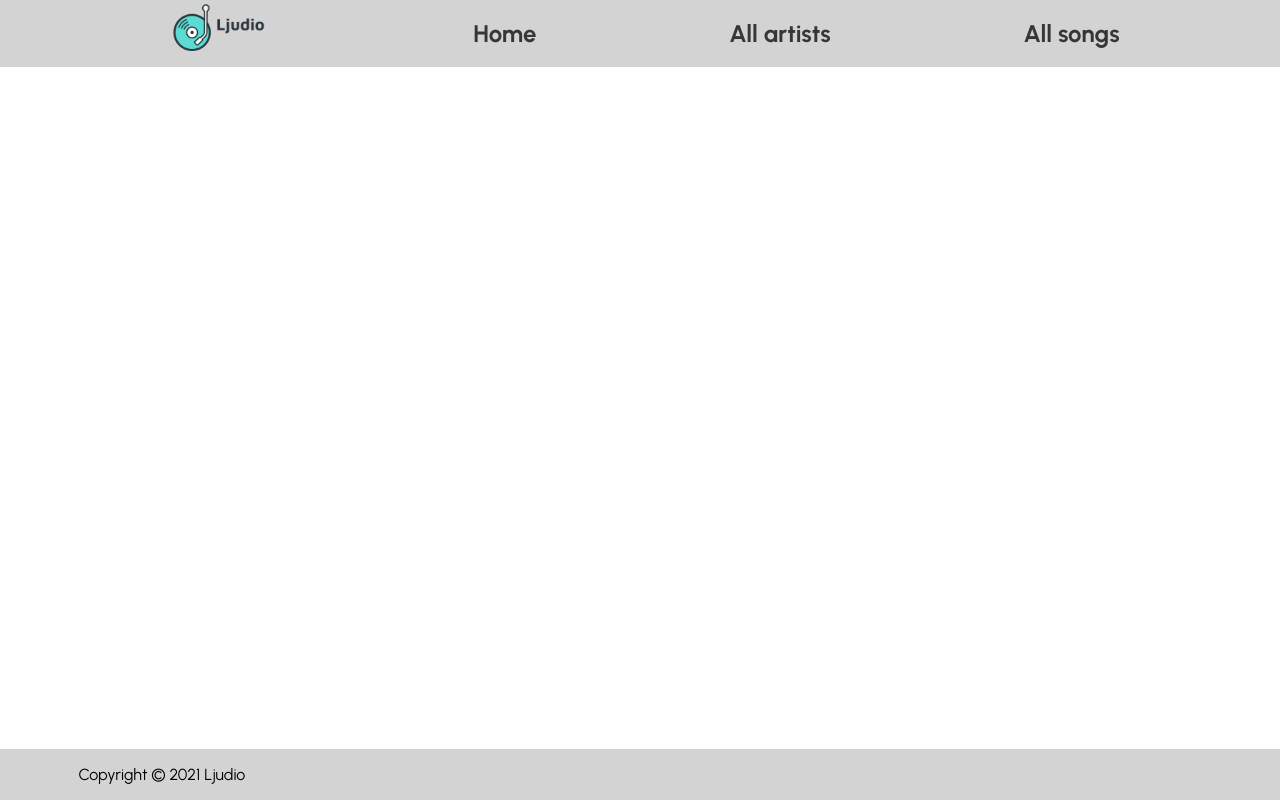
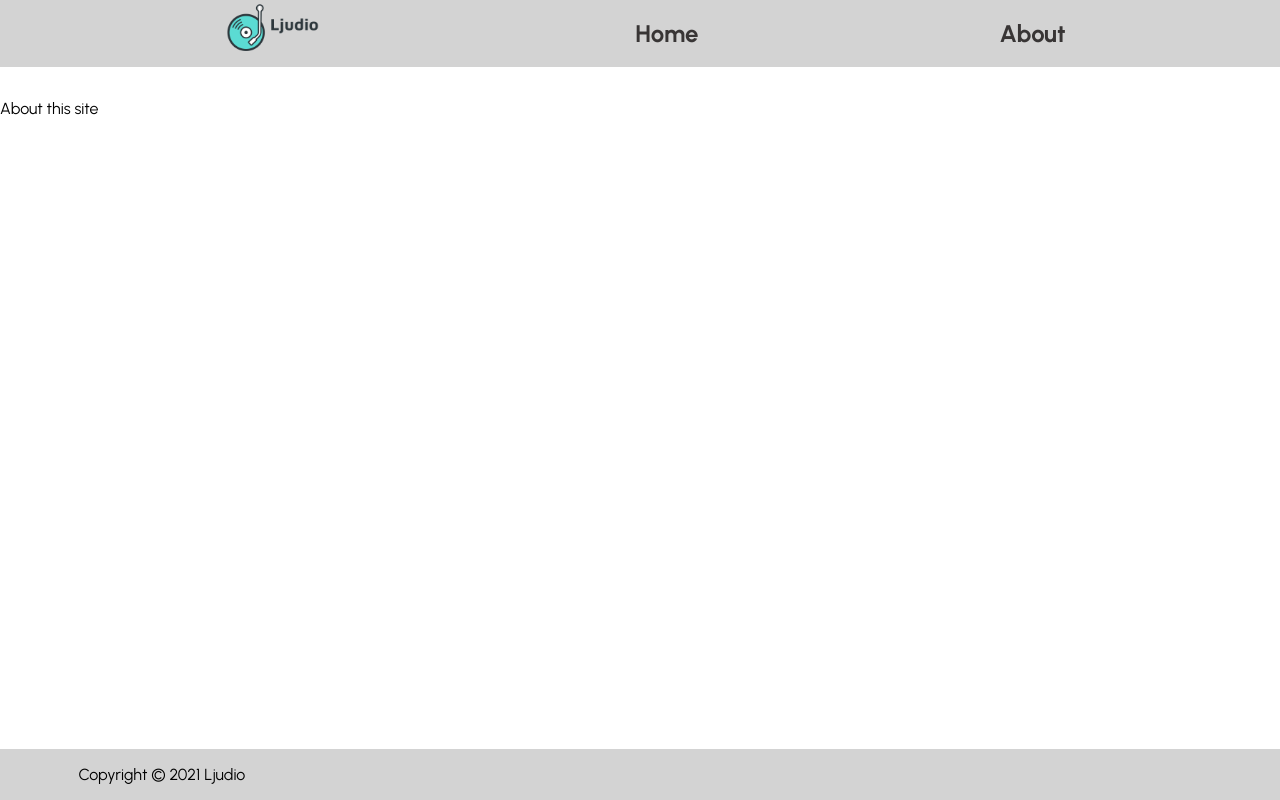
Before and after one commit to jenny567-git/Ljudio, a React (Vite) app in the folder ljudio/: page /about in a window 1280 px wide. Built offline with nearby package versions, Linux system fonts and the light colour scheme.

Commit message:
fixed navbar, added about page

```diff
--- a/ljudio/src/App.jsx
+++ b/ljudio/src/App.jsx
@@ -7,6 +7,7 @@ import Footer from "./components/Footer";
 import Artist from "./components/pages/Artist";
 import Song from "./components/pages/Song";
 import Home from "./components/pages/Home";
+import About from "./components/pages/About";
 
 
 function App() {
@@ -26,6 +27,9 @@ function App() {
           <Route path="/song/:id">
             <Song />
           </Route>
+          <Route path="/about">
+            <About />
+          </Route>
         </Switch>
       </main>
       <footer>
--- a/ljudio/src/components/Navbar.jsx
+++ b/ljudio/src/components/Navbar.jsx
@@ -14,8 +14,9 @@ function Navbar() {
             <img src={logo} alt="" />
           </Link>
           <Link to="/">Home</Link>
-          <Link to="/artists">All artists</Link>
-          <Link to="/songs">All songs</Link>
+          {/* <Link to="/artists">All artists</Link> */}
+          {/* <Link to="/songs">All songs</Link> */}
+          <Link to="/about">About</Link>
           {/* <Searchbar/> */}
         </nav>
     </div>
--- a/ljudio/src/components/Searchbar.jsx
+++ b/ljudio/src/components/Searchbar.jsx
@@ -48,7 +48,7 @@ function Searchbar() {
     <form>
       <input
         type="text"
-        placeholder="Search for artists, albums or tracks"
+        placeholder="Search for artists or tracks"
         onChange={(e) => setSearchString(e.target.value)}
       />
       <button onClick={search2}>
@@ -72,10 +72,10 @@ function Searchbar() {
         <label htmlFor="dewey">Artists</label>
       </div>
 
-      <div>
+      {/* <div>
         <input type="radio" id="louie" name="drone" value="albums" />
         <label htmlFor="louie">Albums</label>
-      </div>
+      </div> */}
     </form>
   );
 }
--- /dev/null
+++ b/ljudio/src/components/pages/About.jsx
@@ -0,0 +1,11 @@
+import React from 'react'
+
+function About() {
+    return (
+        <div>
+            <p>About this site</p>
+        </div>
+    )
+}
+
+export default About
```
Also changed, not shown: ljudio/src/components/pages/Song.jsx (+0 -8 lines).
